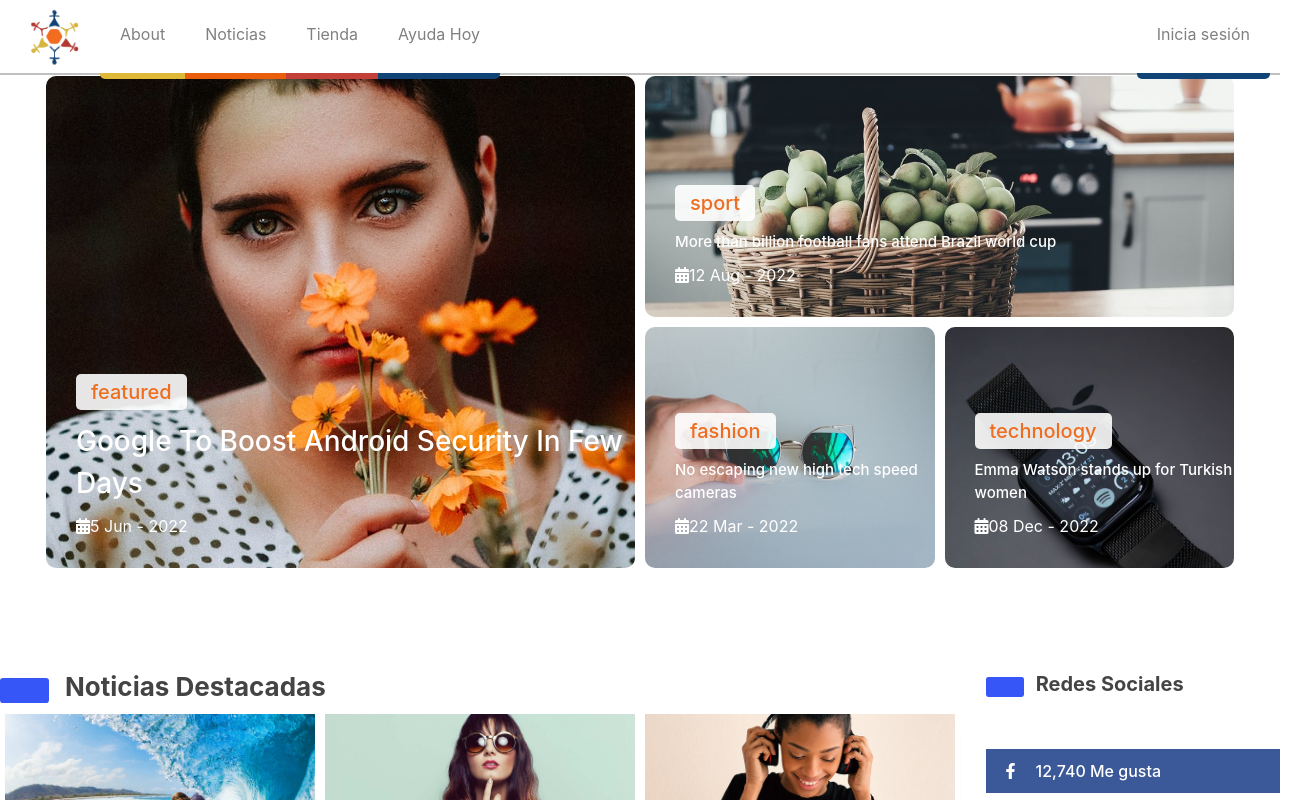
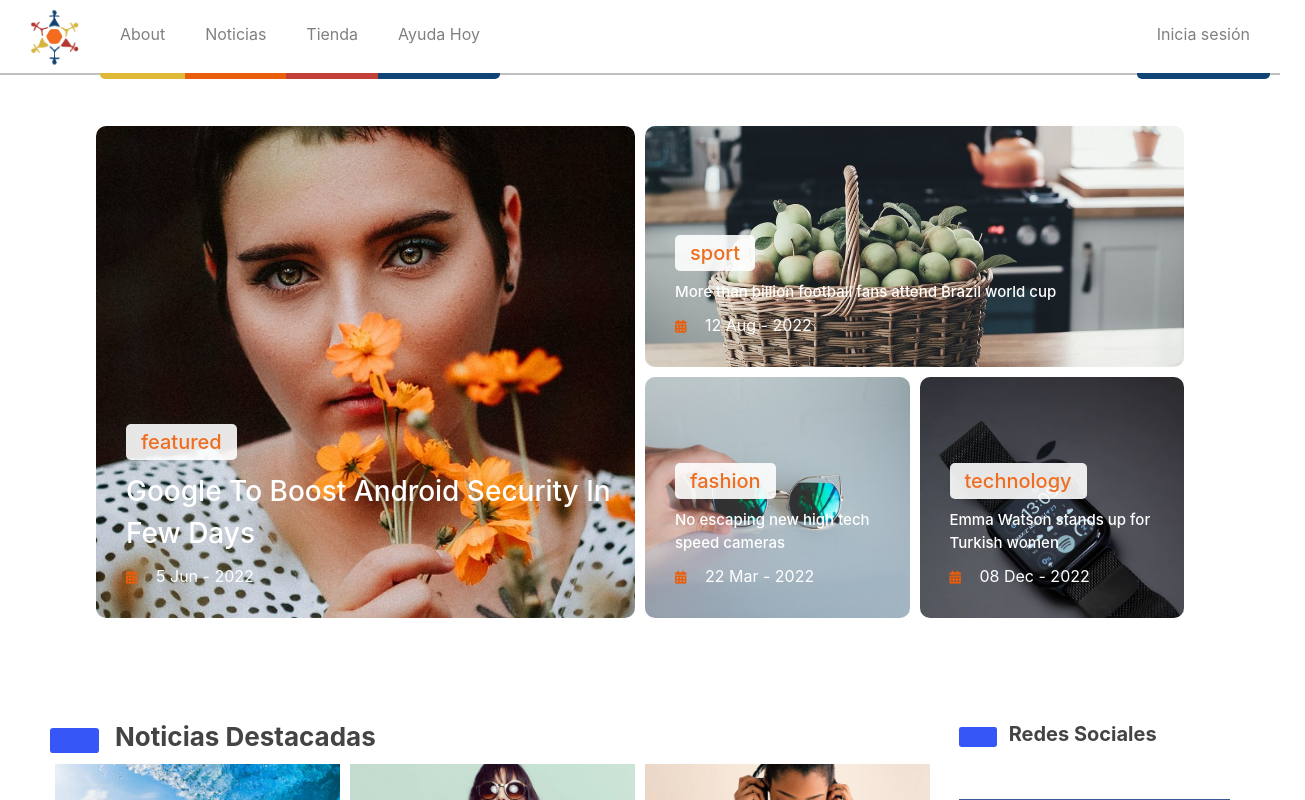
Before and after one commit to sofiaparraweb/lagrutaclient, a React (Vite) app in the folder lagrutaclient/: page /Noticias in a window 1280 px wide. Shown: the top 800 px of the page, 1305 px wide, since content can reach past the window. Built offline with nearby package versions, Linux system fonts and the light colour scheme.

Commit message:
se modifico el padding del views Noticias, ademas corregi algunos errores minimos que quedaban mal

```diff
--- a/lagrutaclient/src/components/News/HeaderNews/Card.jsx
+++ b/lagrutaclient/src/components/News/HeaderNews/Card.jsx
@@ -16,7 +16,7 @@ const Card = ({ item: { id, cover, catgeory, title, time } }) => {
           </Link>
           <div className={style.date}>
             <i class="fas fa-calendar-days"></i>
-            <span>{time}</span>
+            <label>{time}</label>
           </div>
         </div>
       </div>
--- a/lagrutaclient/src/components/News/HeaderNews/LastNews.module.css
+++ b/lagrutaclient/src/components/News/HeaderNews/LastNews.module.css
@@ -95,6 +95,11 @@
     text-align: center;
 }
 
+.date i {
+  width: 30px;
+  color: #ea5d0b;
+  font-size: 13px;
+}
 
 @media screen and (max-width: 768px) {
 .hero .container {
--- a/lagrutaclient/src/views/Noticias/News.jsx
+++ b/lagrutaclient/src/views/Noticias/News.jsx
@@ -1,14 +1,15 @@
 import React from "react";
 
+import style from "./News.module.css"
 import LastNews from "../../components/News/HeaderNews/LastNews.jsx";
 import Homes from "../../components/News/Homes/Homes.jsx";
 
 
 export default function News() {
   return (
-    <>
+    <div className={style.News}>
       <LastNews />
       <Homes />
-    </>
+    </div>
   );
 }
--- /dev/null
+++ b/lagrutaclient/src/views/Noticias/News.module.css
@@ -0,0 +1,3 @@
+.News {
+    padding: 50px;
+}
```
